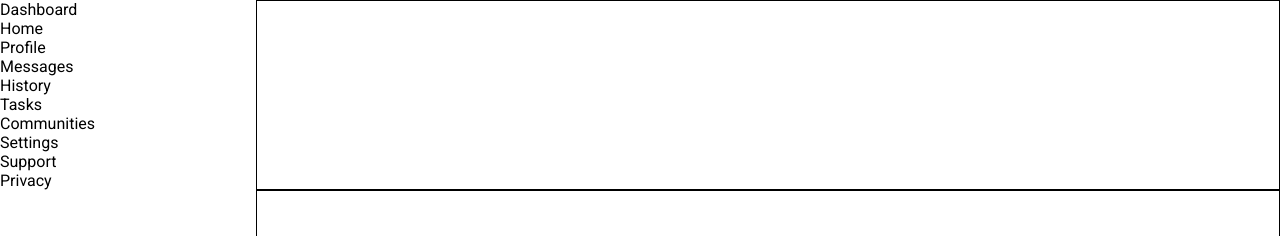
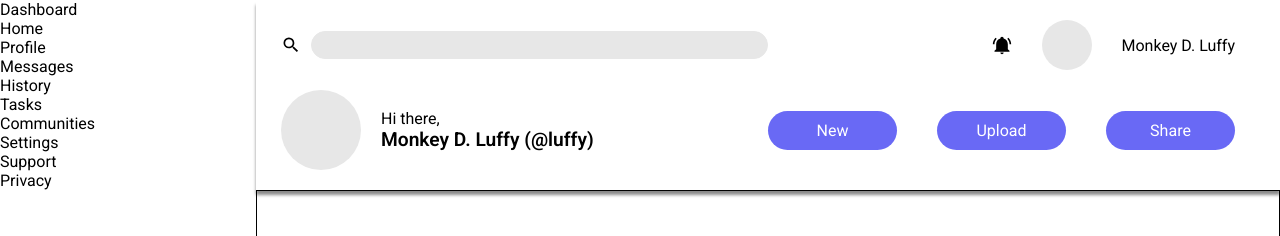
Before and after one commit to 4nana-kwame/odin-admin-dashboard, a plain HTML site: page index.html in a window 1280 px wide. Shown: the top 236 px of the page. Drawn offline with Linux system fonts and the light colour scheme.

Commit message:
Refactor HTML and CSS file
Added content to the hero section and styled it

```diff
--- a/index.html
+++ b/index.html
@@ -33,10 +33,27 @@
         </div>
 
         <div class="hero">
-            <div class="hero-search"></div>
-            <div class="hero-profile"></div>
-            <div class="hero-greeting"></div>
-            <div class="hero-controls"></div>
+            <div class="hero-search">
+                <img src="images/magnify.svg" alt="search icon">
+                <input type="text" id="search-bar">
+            </div>
+            <div class="hero-profile">
+                <img src="images/bell-ring.svg" alt="notification-bell">
+                <div class="profile-picture"></div>
+                <p>Monkey D. Luffy</p>
+            </div>
+            <div class="hero-greeting">
+                <div class="pro-photo"></div>
+                <div class="admin-name">
+                    <p>Hi there,</p>
+                    <p>Monkey D. Luffy (@luffy)</p>
+                </div>
+            </div>
+            <div class="hero-controls">
+                <div>New</div>
+                <div>Upload</div>
+                <div>Share</div>
+            </div>
         </div>
 
         <div class="projects">
--- a/style.css
+++ b/style.css
@@ -23,9 +23,99 @@ body {
 }
 
 .hero {
-    border: 1px solid #000;
     grid-column: 2 / 5;
     grid-row: 1 / 1;
+    padding: 10px 25px;
+    display: grid;
+    grid-template-columns: repeat(2, 1fr);
+    box-shadow: 0px 5px 3px 0px rgba(0,0,0,0.46);
+}
+
+.hero img {
+    width: 20px;
+}
+
+#search-bar {
+    border-radius: 20px;
+    border: 1px solid #e7e7e7;
+    background-color: #e7e7e7;
+    width: 100%;
+    height: 40%;
+    font-size: 1rem;
+    padding: 10px;
+}
+
+#search-bar:focus {
+    outline: none;
+}
+
+.hero-search {
+    display: flex;
+    align-items: center;
+    gap: 10px;
+}
+
+.profile-picture {
+    width: 50px;
+    height: 50px;
+    border-radius: 50%;
+    background-color: #e7e7e7;
+}
+
+.hero-profile {
+    display: flex;
+    align-items: center;
+    justify-content: flex-end;
+    gap: 30px;
+}
+
+.hero-profile p {
+    margin-right: 20px;
+}
+
+.hero-greeting {
+    display: flex;
+    align-items: center;
+    gap: 20px;
+}
+
+.pro-photo {
+    height: 80px;
+    width: 80px;
+    background-color: #e7e7e7;
+    border-radius: 50%;
+}
+
+.hero-controls {
+    display: grid;
+    grid-template-columns: repeat(3, 1fr);
+    align-items: center;
+    justify-content: flex-end;
+    gap: 20px;
+}
+
+.hero-controls div {
+    margin-right: 20px;
+    padding: 10px;
+    text-align: center;
+    background-color: #6969f5;
+    color: #fff;
+    border-radius: 20px;
+    cursor: pointer;
+    transition:
+        transform 0.5s ease,
+        box-shadow 0.5s ease;
+}
+
+.hero-controls div:hover {
+    transform: scale(1.2);
+    box-shadow: 0px 0px 25px 10px rgba(66,110,209,0.8);;
+
+}
+
+.admin-name p + p {
+    font-weight: 550;
+    font-size: 1.2rem;
 }
 
 .projects {
```
Also changed, not shown: images/bell-ring.svg (added), images/magnify.svg (added).
